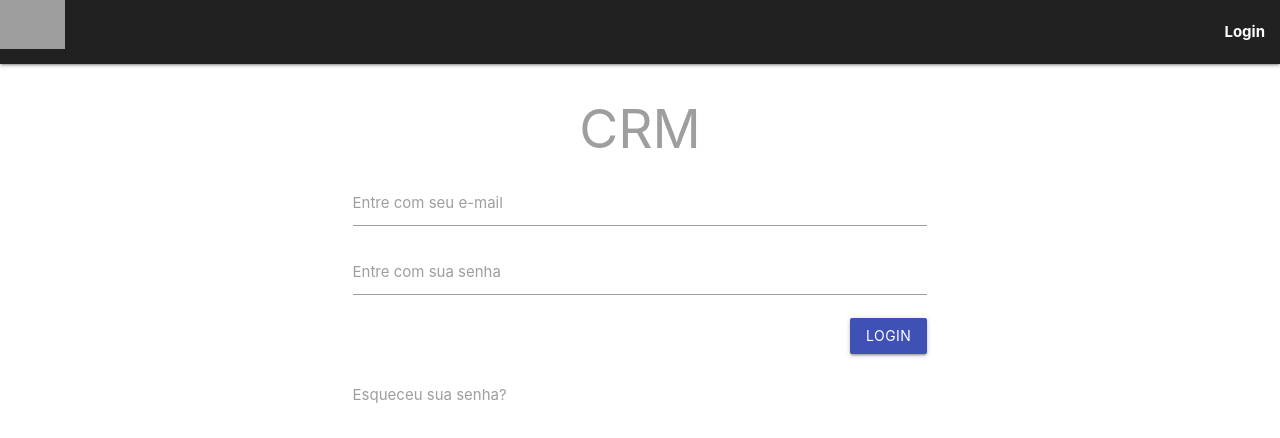
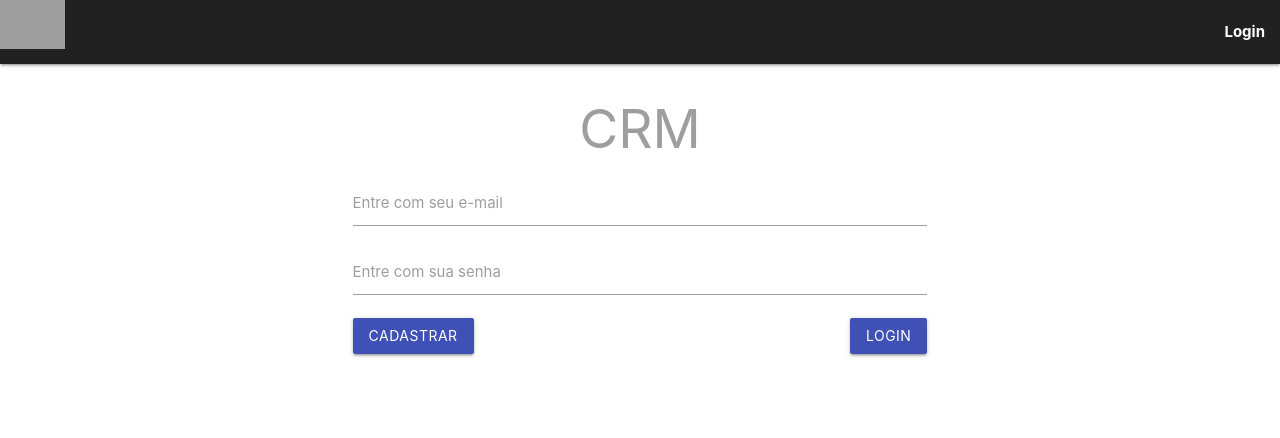
Before and after one commit to leadthis/crm-app, a React (Create React App) app: page /login in a window 1280 px wide. Shown: the top 438 px of the page. Built offline with nearby package versions, Linux system fonts and the light colour scheme; grey boxes are pictures that could not be loaded.

Commit message:
updated: Login

```diff
--- a/src/App.js
+++ b/src/App.js
@@ -9,6 +9,8 @@ import Public from './tela/public/index';
 function App(prop){
 
     const cookie = document.cookie.split("; ");
+
+    console.log(prop.login);
 
     if(!cookie.some(rx => /sessionId/g.test(rx))){
         return(
--- a/src/redux/user/actions.js
+++ b/src/redux/user/actions.js
@@ -3,9 +3,9 @@ const api = axios.create({baseURL: "http://crmapi.leadthis.com.br"});
 export const doLogin = (email, senha) => {
     return async (dispatch) =>{
         let response;
-        console.log(email, senha);
         try{
             response = (await api.post('/usuario/login', {email, senha})).data;
+            dispatch({type: 'setLogin'});
         }catch(e){
             response = e.response.data;
         }
--- a/src/tela/public/login.js
+++ b/src/tela/public/login.js
@@ -1,7 +1,6 @@
 import React from 'react';
 import { connect } from 'react-redux';
 
-import LinkWrapper from "./../patterns/linkWrapper";
 import {doLogin} from './../../redux/user/actions';
 
 function login(props) {
@@ -12,8 +11,6 @@ function login(props) {
         let senha = document.getElementById('password');
 
         let request = await props.doLogin(email.value, senha.value);
-        console.log(request);
-
     };
 
     return (
@@ -31,13 +28,11 @@ function login(props) {
                             <input className="validate" type="password" name="password" id="password" />
                             <label htmlFor="password">Entre com sua senha</label>
                         </div>
-                        <div style={{display: "flex", justifyContent: "flex-end"}}>
+                        <div style={{display: "flex", justifyContent: "space-between"}}>
+                            <button type="button" className="waves-effect waves-light btn indigo" onClick={() => {props.history.push('/cadastrar')}}>Cadastrar</button>
                             <button type="submit" className="waves-effect waves-light btn indigo">Login</button>
                         </div>
                     </form>
-                    <div style={{ marginTop: 2 + 'rem' }}>
-                        <LinkWrapper className="grey-text lighten-4" to="/" activeStyle={{ fontWeight: "light" }}>Esqueceu sua senha?</LinkWrapper>
-                    </div>
                 </div>
                 <div className="col s2"></div>
             </div>
```
